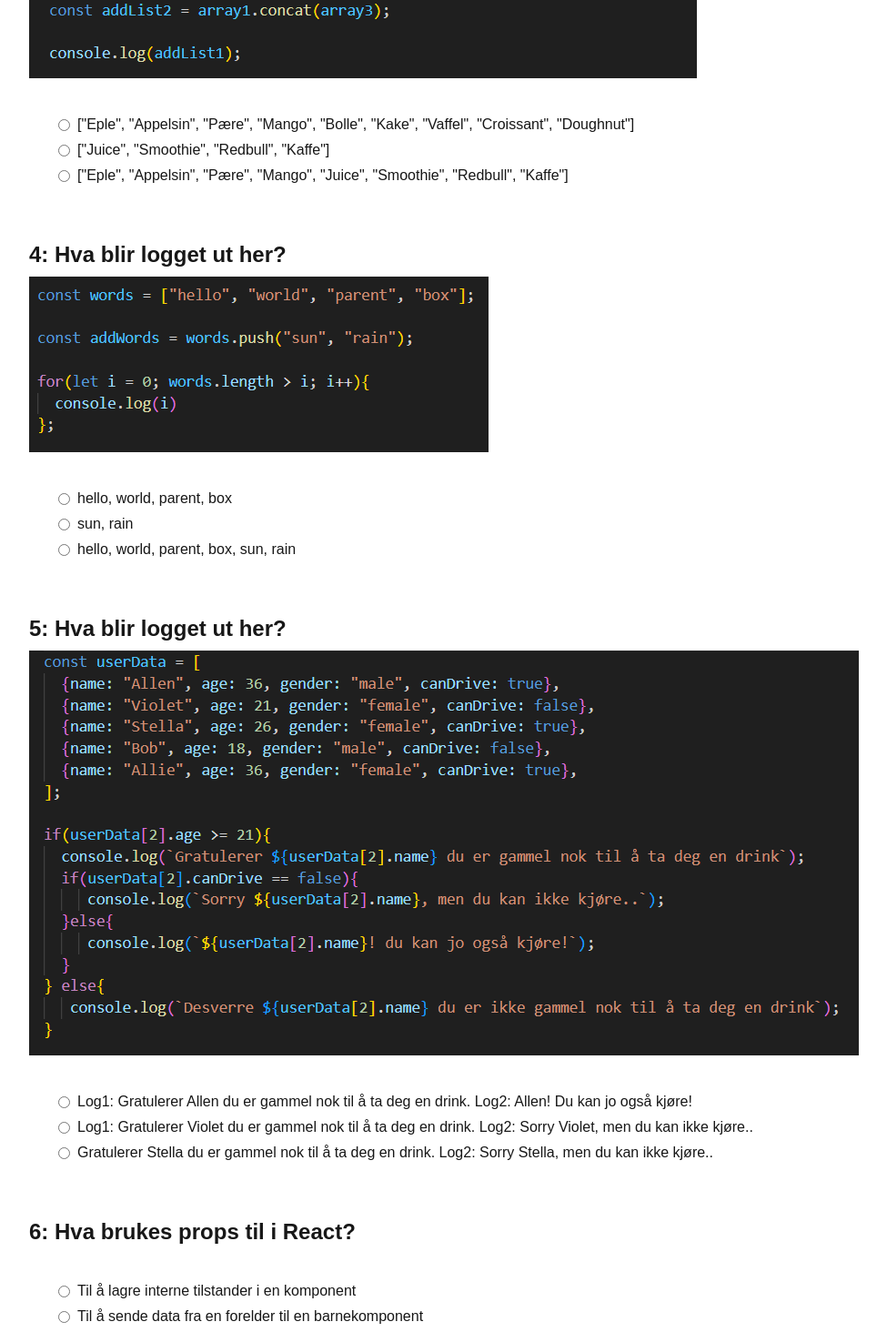
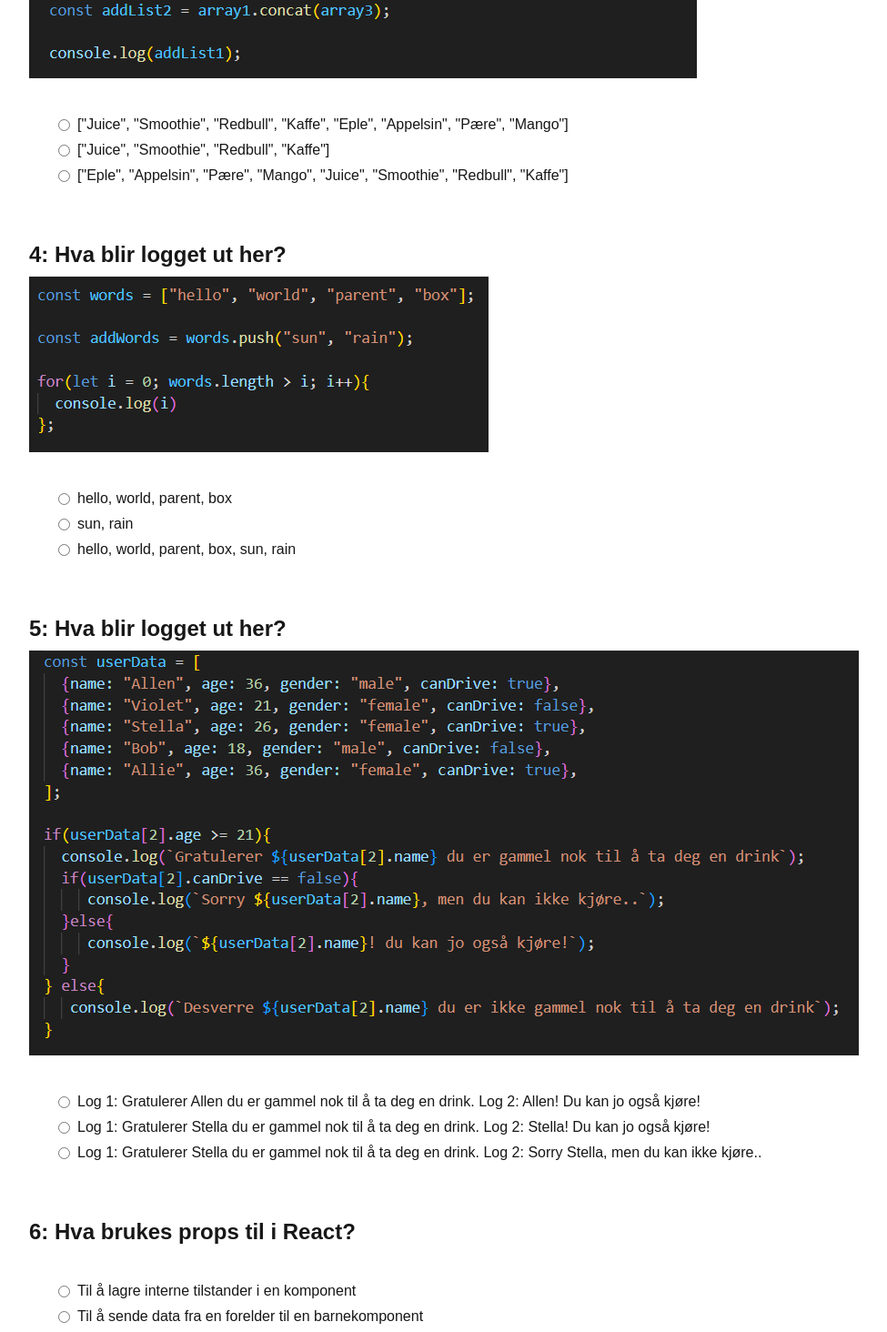
Before and after one commit to marie-cha9ne/Arbeidskrav-2---gruppe, a Next.js app: page /tasks in a window 1280 px wide. Shown: the part 820-2284 px from the top of the page at 91% size, without its empty margins (0-975 px from the left). Built offline with nearby package versions, Linux system fonts and the light colour scheme.

Commit message:
La til datafil med fasit

```diff
--- a/app/components/TaskCard.tsx
+++ b/app/components/TaskCard.tsx
@@ -4,7 +4,6 @@ import "./TaskCard.css";
 import { type TaskCardProps } from "../tasks/page";
 import { useAnswerStore } from "../store/useAnswerStore";
 import { useEffect } from "react";
-
 
 export default function TaskCard({ tasks }: TaskCardProps) {
   const { answers, setAnswer } = useAnswerStore();
@@ -62,7 +61,6 @@ export default function TaskCard({ tasks }: TaskCardProps) {
           </div>
         );
       })}
-      <button>Send inn svar</button>
     </article>
   );
 }
--- a/app/data/tasks.ts
+++ b/app/data/tasks.ts
@@ -26,7 +26,7 @@ export const Tasks: MultipleChoice[] = [
   {
     id: 3,
     question: "Hva blir logget ut her?",
-    option1: `["Eple", "Appelsin", "Pære", "Mango", "Bolle", "Kake", "Vaffel", "Croissant", "Doughnut"]`,
+    option1: `["Juice", "Smoothie", "Redbull", "Kaffe", "Eple", "Appelsin", "Pære", "Mango"]`,
     option2: `["Juice", "Smoothie", "Redbull", "Kaffe"]`,
     option3: `["Eple", "Appelsin", "Pære", "Mango", "Juice", "Smoothie", "Redbull", "Kaffe"]`,
     image: "/JavaScript-oppgaver/oppg1.png",
@@ -42,9 +42,9 @@ export const Tasks: MultipleChoice[] = [
   {
     id: 5,
     question: "Hva blir logget ut her?",
-    option1: `Log1: Gratulerer Allen du er gammel nok til å ta deg en drink. Log2: Allen! Du kan jo også kjøre!`,
-    option2: `Log1: Gratulerer Violet du er gammel nok til å ta deg en drink. Log2: Sorry Violet, men du kan ikke kjøre..`,
-    option3: `Gratulerer Stella du er gammel nok til å ta deg en drink. Log2: Sorry Stella, men du kan ikke kjøre..`,
+    option1: `Log 1: Gratulerer Allen du er gammel nok til å ta deg en drink. Log 2: Allen! Du kan jo også kjøre!`,
+    option2: `Log 1: Gratulerer Stella du er gammel nok til å ta deg en drink. Log 2: Stella! Du kan jo også kjøre!`,
+    option3: `Log 1: Gratulerer Stella du er gammel nok til å ta deg en drink. Log 2: Sorry Stella, men du kan ikke kjøre..`,
     image: "/JavaScript-oppgaver/oppg3.png",
   },
   {
```
Also changed, not shown: app/data/correctAnswers.ts (added, +12 -0 lines).
